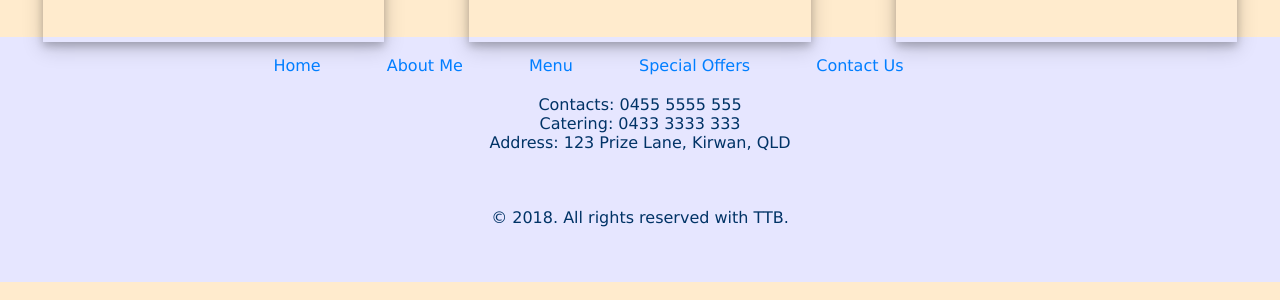
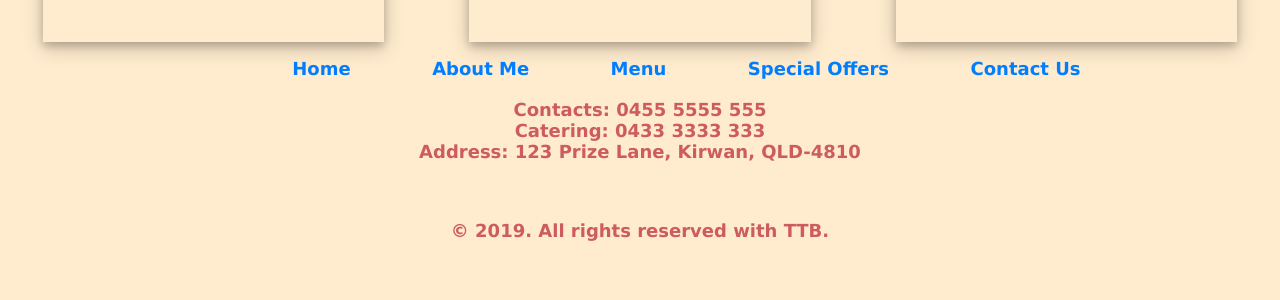
Before and after one commit to Tanvimali/TropicalTreats, a plain HTML site: page website/menu.html in a window 1280 px wide. Shown: the part 1657-1957 px from the top of the page. Drawn offline with Linux system fonts and the light colour scheme.

Commit message:
FInal version 1

```diff
--- a/website/css/mainstyle.css
+++ b/website/css/mainstyle.css
@@ -244,9 +244,11 @@ section.artists-odd img, section.artists-even img {
 */
 /* Footer styling */
 footer {
+	 font-size: 18px;
+    font-weight: bold;
     width: 100%;
     height: auto;
-    background-color: #e6e6ff;
+    background-color: light pink;
     z-index: 1000;
 }
 
@@ -263,8 +265,9 @@ ul.quick-links li {
 }
 
 footer p {
+	text: bold;
     text-align: center;
-    color: #003366;
+    color: #CD5C5C;
     padding: 20px;
 }
 
--- a/website/menu.html
+++ b/website/menu.html
@@ -179,13 +179,13 @@
 
        <a href="menu.html" title="menu" style="text-decoration:none">&nbsp&nbsp&nbsp&nbsp&nbsp&nbspMenu&nbsp&nbsp&nbsp&nbsp&nbsp&nbsp</a>
 
-       <a href="specialoffers.html" title="specialoffers" style="text-decoration:none">&nbsp&nbsp&nbsp&nbsp&nbsp&nbspSpecial Offers&nbsp&nbsp&nbsp&nbsp&nbsp&nbsp</a>
+       <a href="specialoffer.html" title="specialoffers" style="text-decoration:none">&nbsp&nbsp&nbsp&nbsp&nbsp&nbspSpecial Offers&nbsp&nbsp&nbsp&nbsp&nbsp&nbsp</a>
 
 	    <a href="contactUs.html" title="Contact us" style="text-decoration:none">&nbsp&nbsp&nbsp&nbsp&nbsp&nbspContact Us&nbsp&nbsp&nbsp&nbsp&nbsp&nbsp</a>
         	<p> Contacts: 0455 5555 555 <br>
                 Catering: 0433 3333 333 <br>
-                Address: 123 Prize Lane, Kirwan, QLD <br>
-<p>             &copy; 2018. All rights reserved with TTB.
+                Address: 123 Prize Lane, Kirwan, QLD-4810 <br>
+<p>             &copy; 2019. All rights reserved with TTB.
            </p>
 		   </br>
         </footer>
```
Also changed, not shown: website/Blueberry.html (+2 -2 lines), website/Caramel.html (+2 -2 lines), website/Cherryripe.html (+2 -2 lines), website/Rasberry.html (+2 -2 lines), website/aboutme.html (+3 -3 lines), website/choclatechip.html (+2 -2 lines), website/contactUs.html (+2 -2 lines), website/index.html (+2 -2 lines), website/lemon.html (+2 -2 lines), website/signup.html (+2 -2 lines), website/specialoffer.html (+3 -3 lines).
